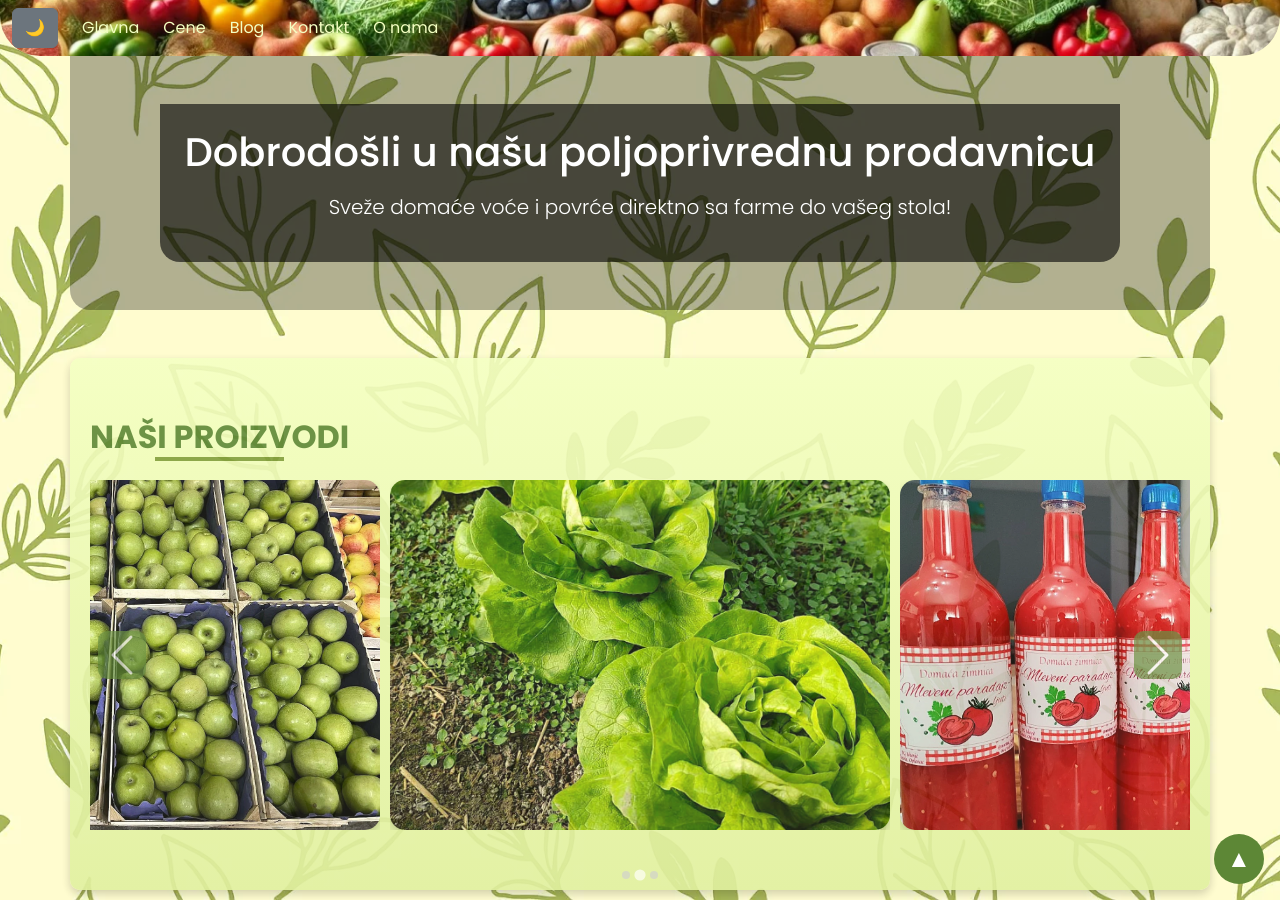
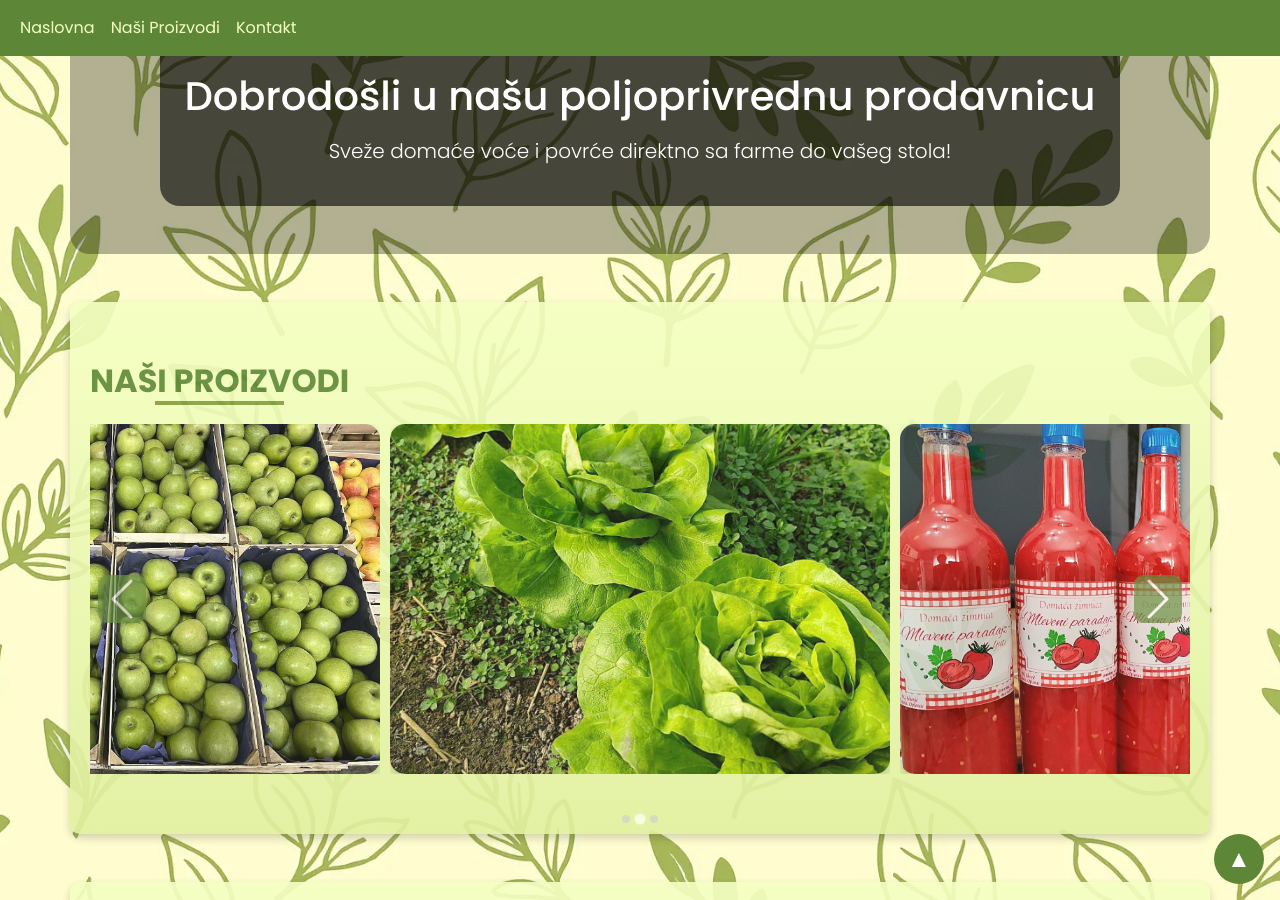
Before and after one commit to vladan-d-masic/lite-page-green-template, a Jekyll site: the page built from index.markdown, in a window 1280 px wide and 900 px high. Built offline with Jekyll 4.4.1, drawn with Linux system fonts in a browser that asks for light colours.

Commit message:
Add horizontal menu expansion for wide screens

```diff
--- a/_layouts/default.html
+++ b/_layouts/default.html
@@ -39,7 +39,7 @@ https://cdn.jsdelivr.net/npm/@splidejs/splide@4.1.4/dist/css/splide.min.css
   </head>
 
   <body class="parallax-bg">
-    <nav
+    <!-- <nav
       class="navbar navbar-dark"
       style="
     border-radius: 0 0 40px 40px;
@@ -70,7 +70,7 @@ https://cdn.jsdelivr.net/npm/@splidejs/splide@4.1.4/dist/css/splide.min.css
           </ul>
         </div>
       </div>
-    </nav>
+    </nav> -->
     <header
       id="welcome"
       class="container text-center py-5 position-relative px-md-2"
@@ -82,7 +82,7 @@ https://cdn.jsdelivr.net/npm/@splidejs/splide@4.1.4/dist/css/splide.min.css
         </p>
       </div>
     </header>
-    <nav class="navbar navbar-dark d-md-none fixed-top">
+    <nav class="navbar navbar-dark fixed-top navbar navbar-expand-md">
       <div class="container-fluid">
         <button
           class="navbar-toggler"
```
